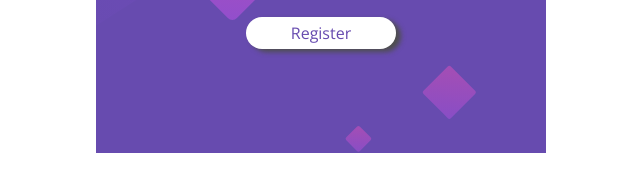
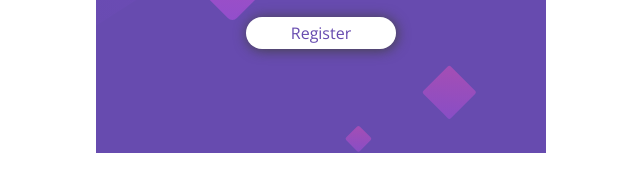
Before and after one commit to armvdd/FRONTENDMENTOR-huddle-landing-page, a plain HTML site: page index.html in a window 1280 px wide. Shown: the part 697-884 px from the top of the page, 319-959 px from the left. Drawn offline with nearby package versions, Linux system fonts and the light colour scheme.

Commit message:
stín u btn

```diff
--- a/style.css
+++ b/style.css
@@ -55,7 +55,7 @@ h1{
     border-radius: 20px;
     padding: 5px;
     margin: 0 auto;
-    box-shadow: 5px 3px 5px #4e4e4e;
+    box-shadow: 1px 1px 13px #424242;
 }
 
 .btn:hover{
```
